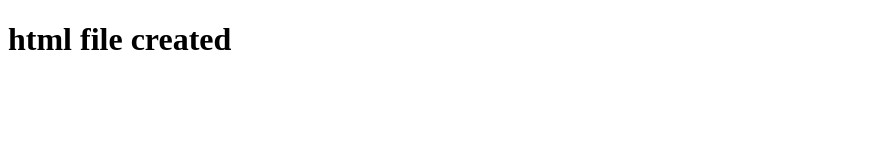
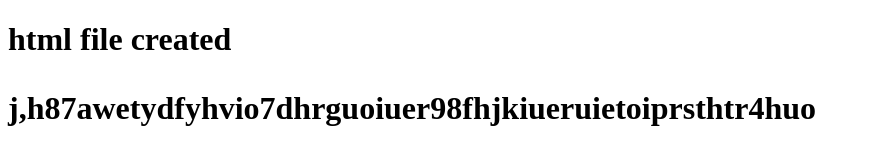
Before and after one commit to juwelDev/1st_team_c, a plain HTML site: page index.html in a window 1280 px wide. Shown: the whole page, without its empty margins (0-871 px from the left). Drawn offline with Linux system fonts and the light colour scheme.

Commit message:
test code

```diff
--- a/index.html
+++ b/index.html
@@ -7,7 +7,7 @@
 </head>
 <body>
     <h1>html file created
-
+        <p>j,h87awetydfyhvio7dhrguoiuer98fhjkiueruietoiprsthtr4huo</p>
     </h1>
 </body>
 </html>
```
